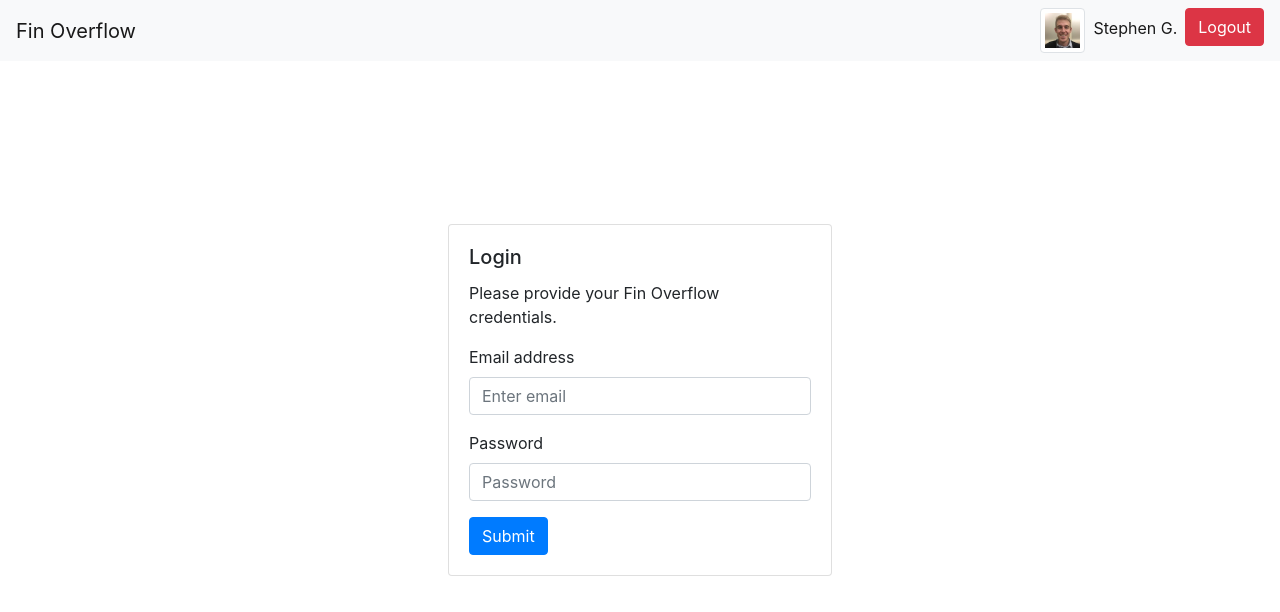
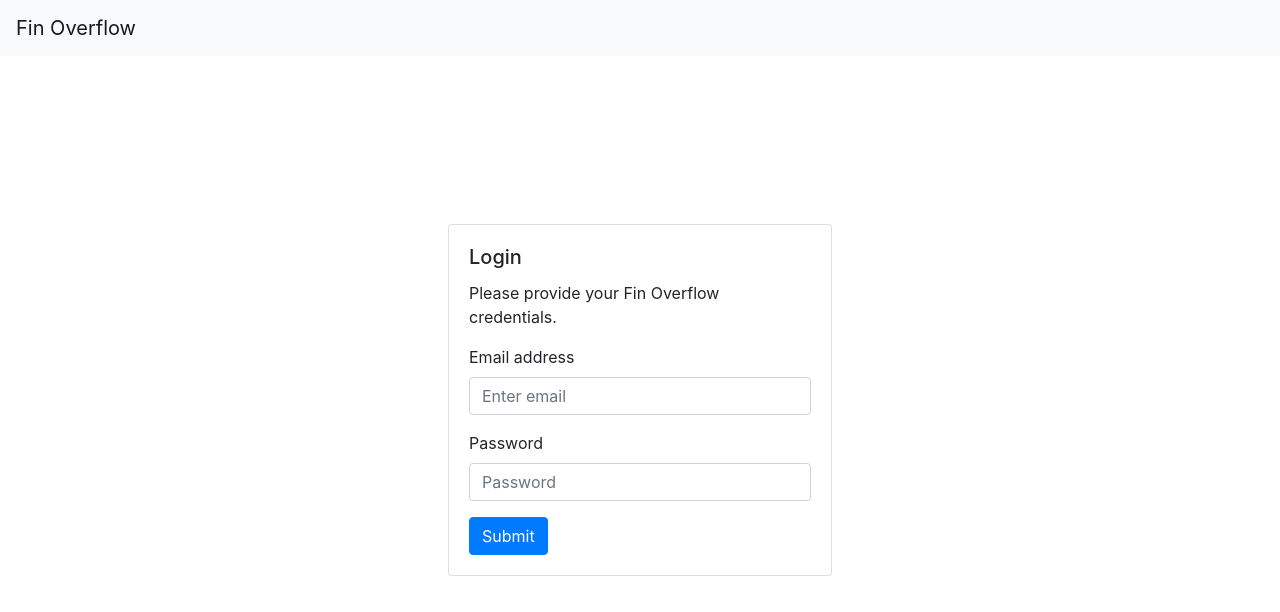
Before and after one commit to jacobnpeterson/devschoolapp, an Angular app: page /login in a window 1280 px wide. Shown: the top 612 px of the page. Built offline with nearby package versions, Linux system fonts and the light colour scheme.

Commit message:
Navbar rearranging, hidden on Login page

```diff
--- a/src/app/app.component.html
+++ b/src/app/app.component.html
@@ -1,5 +1,3 @@
-<!--The content below is only a placeholder and can be replaced.-->
-<app-navbar></app-navbar>
-<div class="container">
+<div>
   <router-outlet></router-outlet>
 </div>
--- a/src/app/app.component.ts
+++ b/src/app/app.component.ts
@@ -7,4 +7,8 @@ import { Component } from '@angular/core';
 })
 export class AppComponent {
   title = 'Fin Overflow';
+
+  toggleUserInfo() {
+
+  }
 }
--- a/src/app/autocomplete/autocomplete.component.ts
+++ b/src/app/autocomplete/autocomplete.component.ts
@@ -2,7 +2,6 @@ import { Component, OnInit, EventEmitter, Output } from '@angular/core';
 import { Observable } from 'rxjs';
 import { debounceTime, distinctUntilChanged, map } from 'rxjs/operators';
 import { tags } from '../../assets/data/tags';
-import { stringify } from 'querystring';
 
 @Component({
   selector: 'app-autocomplete',
@@ -31,7 +30,6 @@ export class AutocompleteComponent implements OnInit {
 
   // 1. Erase input text
   // 2. Add tag badge with input text
-  // 3. Add that tag to an array that will be added to JSON
   onEnter() {
 
     // 1. Add tag badge below with input text
--- a/src/app/home/home.component.html
+++ b/src/app/home/home.component.html
@@ -1,3 +1,5 @@
+<app-navbar (currentPage)="toggleUserInfo()"></app-navbar>
+<div class="container">
     <div class="row my-5">
       <div class="col-md-2">
         <form class="form-inline my-2 my-lg-0">
@@ -48,3 +50,5 @@
           </div>
         </div>
       </div>
+
+</div>
--- a/src/app/login/login.component.html
+++ b/src/app/login/login.component.html
@@ -1,3 +1,4 @@
+<app-navbar [hiddenCheck]="loginHidden"></app-navbar>
 <div class="card login-div" style="width: 24rem;">
   <div class="card-body">
       <h5 class="card-title">Login</h5>
--- a/src/app/login/login.component.ts
+++ b/src/app/login/login.component.ts
@@ -1,4 +1,4 @@
-import { Component, OnInit } from '@angular/core';
+import { Component, OnInit, EventEmitter, Output } from '@angular/core';
 
 @Component({
   selector: 'app-login',
@@ -12,4 +12,5 @@ export class LoginComponent implements OnInit {
   ngOnInit() {
   }
 
+  loginHidden: boolean = true;
 }
--- a/src/app/navbar/navbar.component.html
+++ b/src/app/navbar/navbar.component.html
@@ -6,9 +6,9 @@
     </button>
 
     <div class="collapse navbar-collapse" id="navbarSupportedContent">
-            <ul class="navbar-nav ml-auto">
+        <ul hidden="{{hiddenCheck}}" class="navbar-nav ml-auto">
             <li class="nav-item active">
-                    <img src="assets/img/stephen.jfif" class="img-thumbnail" alt="Res Image" style="width:45px;height:45px"/>
+                <img src="assets/img/stephen.jfif" routerLink="/profile" class="img-thumbnail" alt="Res Image" style="width:45px;height:45px"/>
             </li>
             <li class="nav-item active">
                 <a class="nav-link" routerLink="/profile">Stephen G.<span class="sr-only">(current)</span></a>
--- a/src/app/profile/profile.component.html
+++ b/src/app/profile/profile.component.html
@@ -1,3 +1,5 @@
+<app-navbar></app-navbar>
+<div class="container">
         <div class="row">
                 <div class="col-3">
                     <img src="assets/img/stephen.jfif" class="img-thumbnail" alt="Res Image" style="width:200px;height:200px"/>
@@ -39,11 +41,6 @@
                                             <label for="tags">Add tags for more specific areas:</label>
                                             <app-autocomplete (sendTag)="getNewTag($event)"></app-autocomplete>
                                             <br>
-                                <!-- <div class="card" style="width: 29rem;">
-                                    <div class="card-body">
-
-                                    </div>
-                                </div> -->
                                             <span *ngFor="let tag of newTags"class="badge badge-pill badge-secondary">
                                                     {{tag}}
                                                 </span>
@@ -105,3 +102,5 @@
                     </div>
                 </div>
             </div>
+
+</div>
--- a/src/app/skill/skill.component.html
+++ b/src/app/skill/skill.component.html
@@ -1,3 +1,5 @@
+<app-navbar (currentPage)="toggleUserInfo()"></app-navbar>
+<div class="container">
         <div class="row">
                 <div class="col-md-4">
                     <h1>Python <img src="http://www.iconarchive.com/download/i73027/cornmanthe3rd/plex/Other-python.ico"></h1>
@@ -15,3 +17,5 @@
             <app-person-row></app-person-row>
             <app-person-row></app-person-row>
             <app-person-row></app-person-row>
+
+</div>
```
Also changed, not shown: src/app/navbar/navbar.component.ts (+9 -1 lines). Lines whose indentation alone changed are shown as unchanged.
